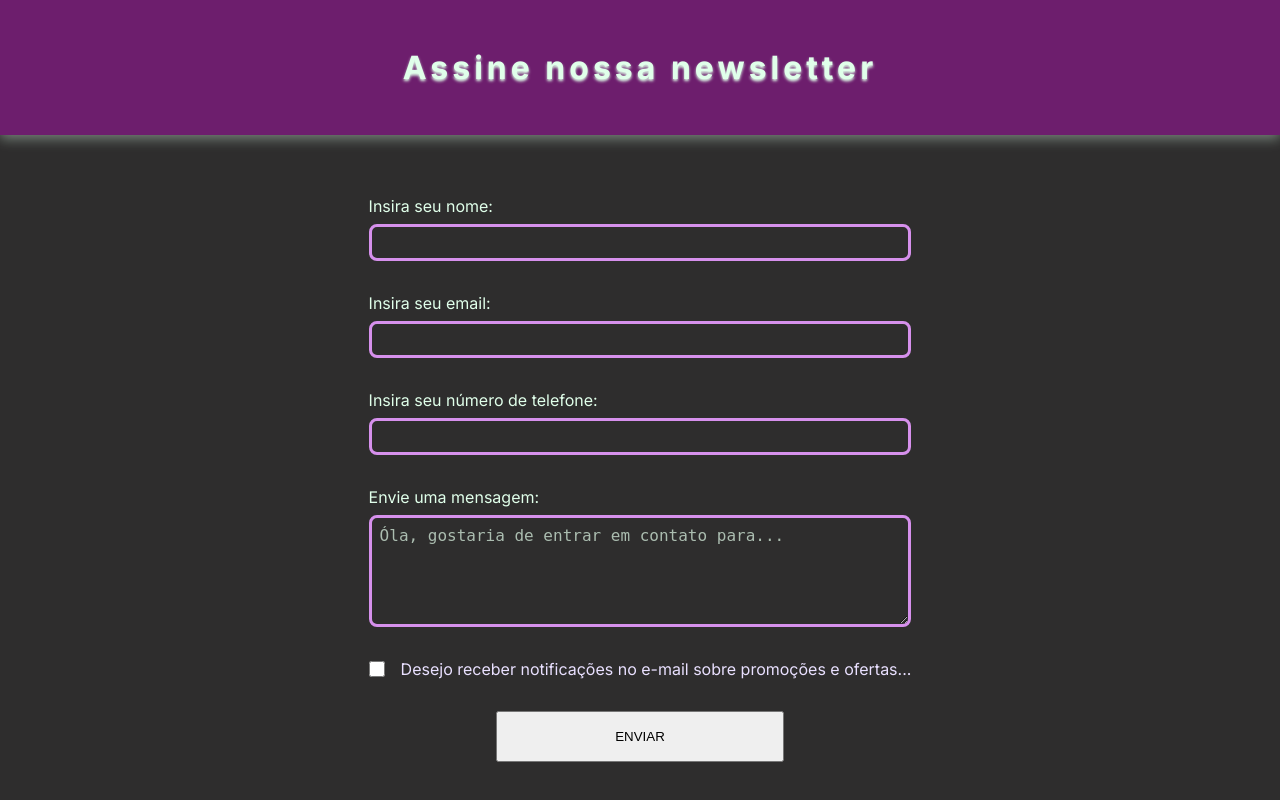
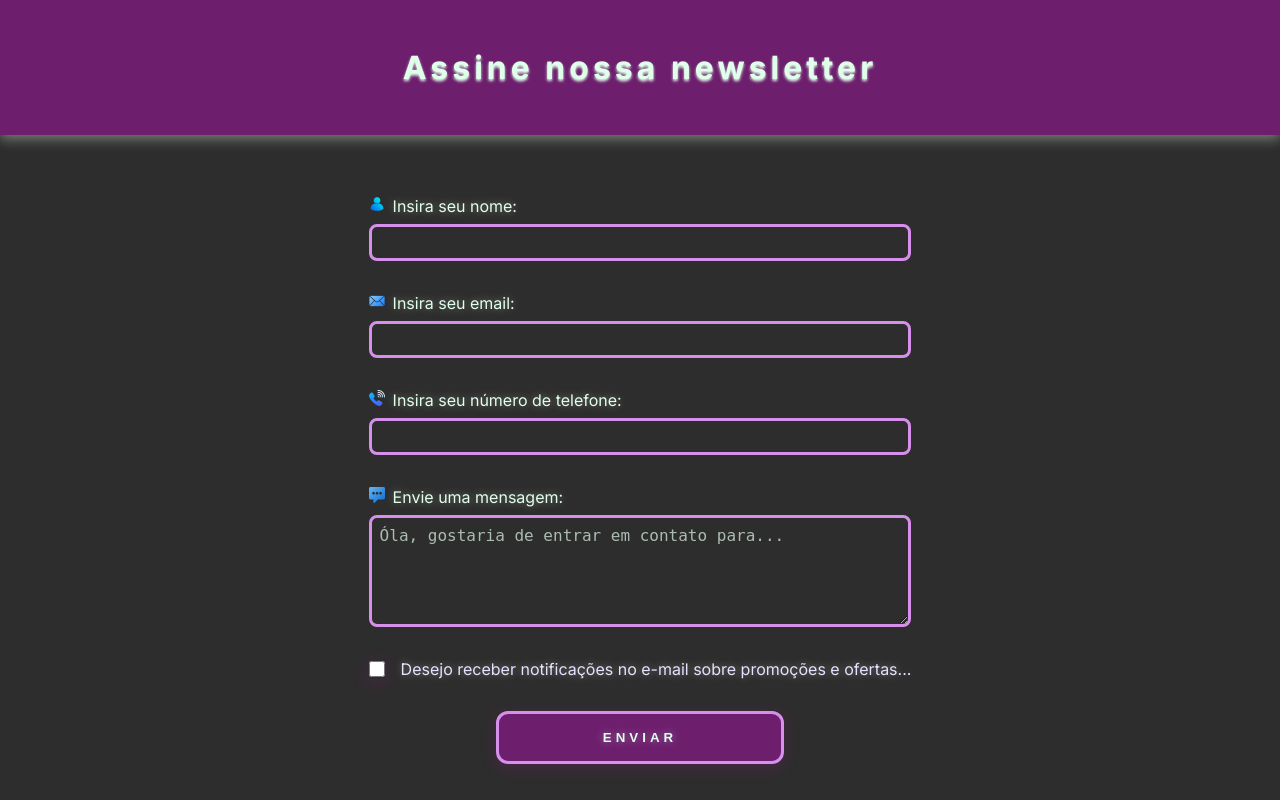
Before and after one commit to Maycke255/NodeJSWeb, a Node server app: page /home in a window 1280 px wide. Run offline with Node 20, Linux system fonts and the light colour scheme.

Commit message:
Finalizando pagina da newsletter

```diff
--- a/Exercicio-1/public/style/home.css
+++ b/Exercicio-1/public/style/home.css
@@ -11,6 +11,8 @@
     --font-color: #e0ffea;
     --font-color-secondary: #e9e0ff;
     --shadow-text: 0 2px 3px var(--font-color);
+    --shadow-text-secondary: 0 0 8px rgba(224, 255, 234, 0.4);
+    ;
     --shadow-1: 0 4px 12px rgba(224, 255, 234, 0.4);
 }
 
@@ -57,7 +59,14 @@
     flex-direction: row;
 }
 
-.username-input, .email-input, .phone-input, .message-input {
+.label {
+    text-shadow: var(--shadow-text-secondary);
+}
+
+.username-input,
+.email-input,
+.phone-input,
+.message-input {
     padding: .5rem;
     margin-top: .5rem;
 }
@@ -66,19 +75,67 @@
     color: var(--font-color-secondary);
 }
 
+.img {
+    width: 1rem;
+    height: auto;
+    margin-right: .5rem;
+}
+
 .option-input {
     margin-right: 1rem;
     cursor: pointer;
     width: 1rem;
 }
 
-.btn-group  {
+.btn-group {
     align-items: center;
 }
 
 .submit-btn {
     padding: 1rem;
     width: 18rem;
+    border-radius: .75rem;
+    letter-spacing: .25rem;
+    font-weight: 800;
+    cursor: pointer;
+    border: solid var(--color-secondary);
+    background: var(--color-primary);
+    color: var(--font-color);
+    box-shadow: 0 4px 14px 0 rgba(109, 30, 109, 0.4);
+    text-shadow: var(--shadow-text-secondary);
+}
+
+.submit-btn:hover {
+    background-color: #8e278e;
+    box-shadow: 0 6px 20px 0 rgba(109, 30, 109, 0.6);
+    transform: translateY(-2px);
+}
+
+.submit-btn:active {
+    animation: jump 0.4s ease;
+}
+
+/* Animação de pulo */
+@keyframes jump {
+    0% {
+        transform: translateY(0);
+    }
+
+    30% {
+        transform: translateY(-15px);
+    }
+
+    50% {
+        transform: translateY(0);
+    }
+
+    70% {
+        transform: translateY(-8px);
+    }
+
+    100% {
+        transform: translateY(0);
+    }
 }
 
 .content {
@@ -92,3 +149,9 @@
     color: #abbdb0;
     font-size: 16px;
 }
+
+.option-input {
+    accent-color: var(--color-primary);
+    box-shadow: 0 4px 14px 0 rgba(109, 30, 109, 0.4);
+    border: 2px solid var(--color-secondary);
+}
--- a/Exercicio-1/views/index.ejs
+++ b/Exercicio-1/views/index.ejs
@@ -23,29 +23,29 @@
     <main class="main-content-form">
         <form action="/register" method="post" class="newsletter-form">
             <div class="name-group group">
-                <label for="username" class="label-name">Insira seu nome:</label>
+                <label for="username" class="label label-name"><img src="/img/profile.png" alt="" class="img">Insira seu nome:</label>
                 <input type="text" name="username" id="usernameInput" class="username-input content">
             </div>
 
             <div class="email-group group">
-                <label for="email" class="label-email">Insira seu email:</label>
+                <label for="email" class="label label-email"><img src="/img/mail.png" alt="" class="img">Insira seu email:</label>
                 <input type="email" name="email" id="emailInput" class="email-input content">
             </div>
 
             <div class="phone-group group">
-                <label for="phoneInput" class="label-phone">Insira seu número de telefone:</label>
+                <label for="phoneInput" class="label label-phone"><img src="/img/phone-call.png" alt="" class="img">Insira seu número de telefone:</label>
                 <input type="tel" name="phone" id="phoneInput" class="phone-input content">
             </div>
 
             <div class="message-group group">
-                <label for="messageInput" class="label-message">Envie uma mensagem:</label>
+                <label for="messageInput" class="label label-message"><img src="/img/message.png" alt="" class="img">Envie uma mensagem:</label>
                 <textarea name="message" id="messageInput" class="message-input content" placeholder="Óla, gostaria de entrar em contato para..."
                 rows="6" cols="50"></textarea>
             </div>
 
             <div class="option-group group">
                 <input type="checkbox" name="option" id="optionInput" class="option-input content">
-                <label for="optionInput" class="label-input">Desejo receber notificações no e-mail sobre promoções e ofertas...</label>
+                <label for="optionInput" class="label label-input">Desejo receber notificações no e-mail sobre promoções e ofertas...</label>
             </div>
 
             <div class="btn-group group">
```
Also changed, not shown: Exercicio-1/public/img/mail.png (added), Exercicio-1/public/img/message.png (added), Exercicio-1/public/img/phone-call.png (added), Exercicio-1/public/img/profile.png (added), Exercicio-1/public/img/send.png (added).
